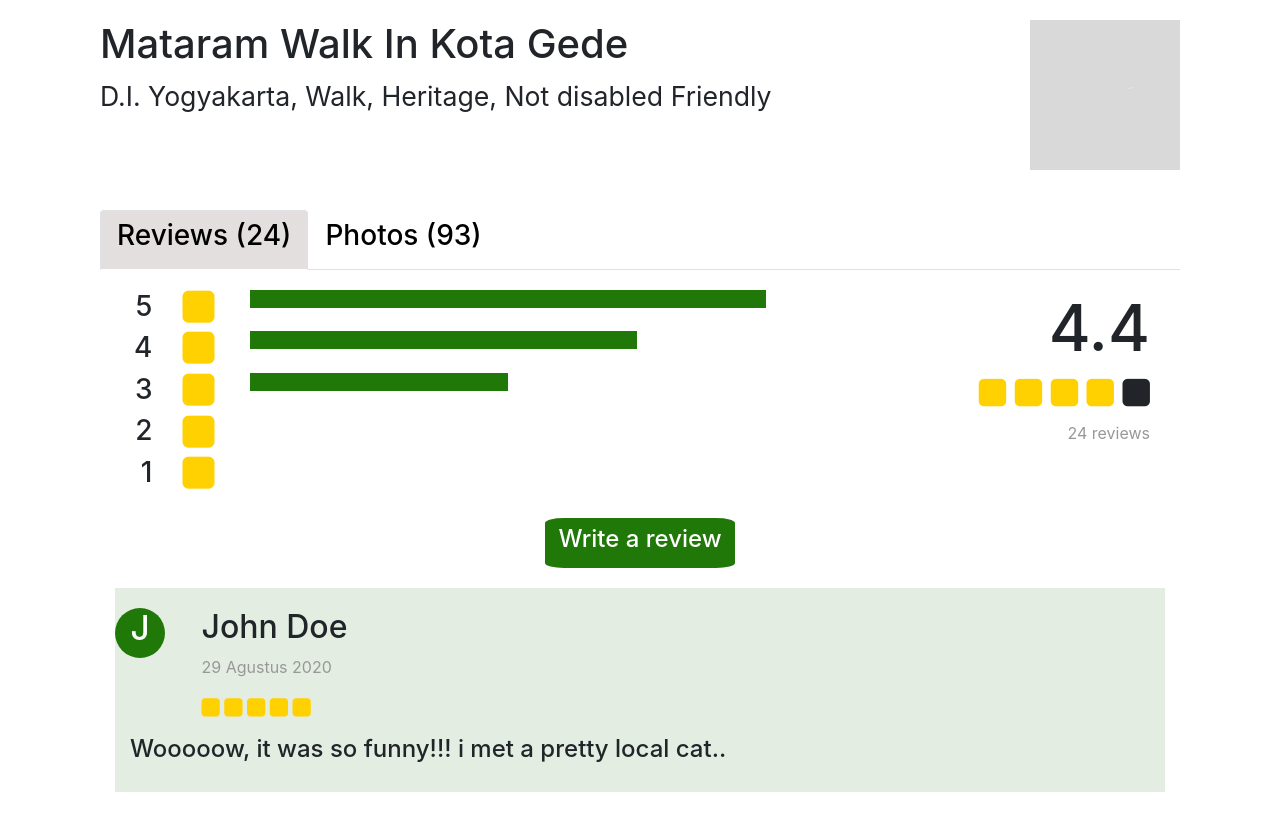
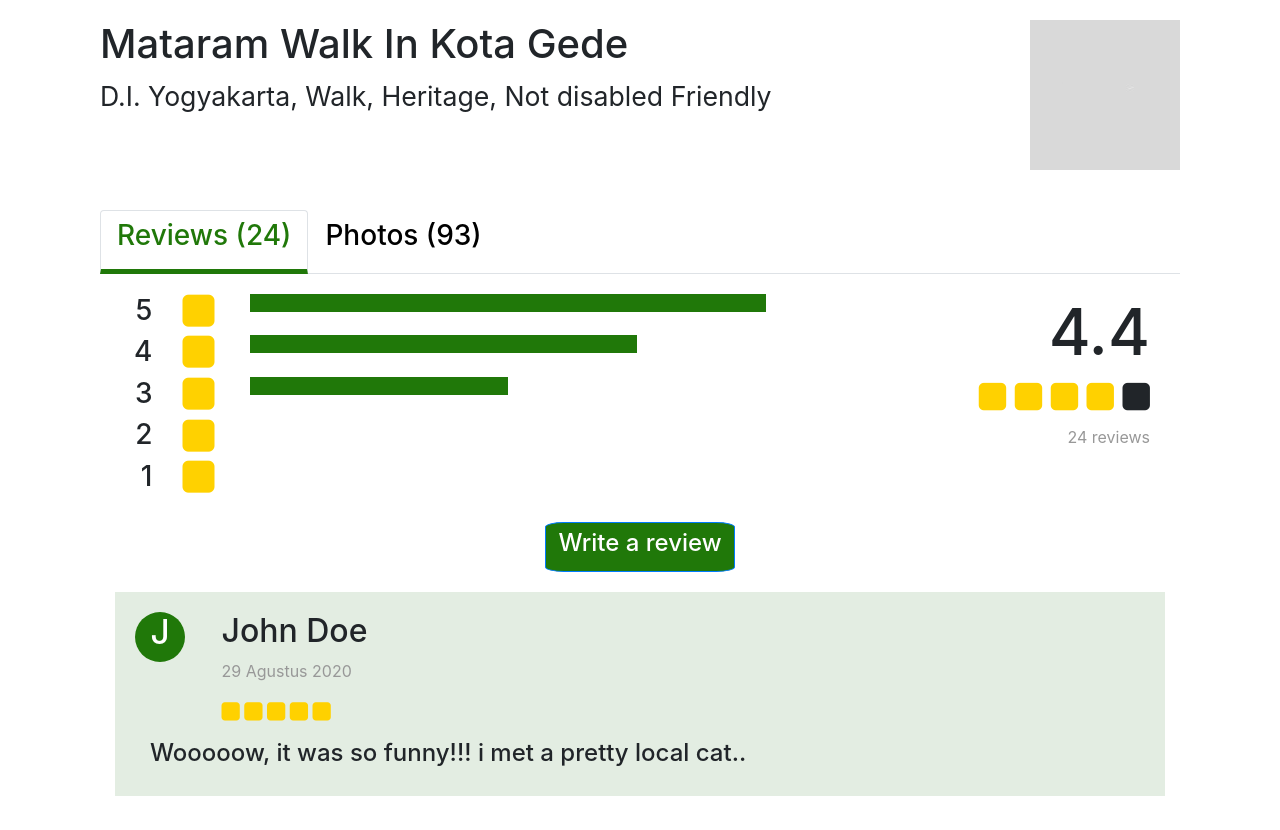
Before and after one commit to arbiminanda/roote-trails, a website: page index.html in a window 1280 px wide. Shown: the part 70-900 px from the top of the page. Drawn offline with nearby package versions, Linux system fonts and the light colour scheme.

Commit message:
28 Oktober 2020 Jam 17.33

```diff
--- a/css/styles.scss
+++ b/css/styles.scss
@@ -14,7 +14,15 @@
 }
 
 a.active.nav-link{
-	background-color: #e4dfdf!important;
+	border-bottom-style: solid;
+  border-bottom-width: 5px;
+  border-bottom-color: #207809!important;
+	color: #207809!important;
+}
+
+.nav-custom .nav-brand,
+.nav-custom .nav-text {
+    color: #000000;
 }
 
 .bar-5 {
@@ -55,8 +63,8 @@ a.active.nav-link{
 	color: #989898;
 }
 
-.text-black {
-	color: #000000;
+.text-green {
+	color: #207809;
 }
 
 .btn {
@@ -79,6 +87,11 @@ a.active.nav-link{
   display: inline-block;
 }
 
+.row-review {
+  @include zero-margin(20px,20px);
+  min-height: 50px;
+}
+
 .text-reviewer {
 	font-size: 25pt;
 	color: #FFFFFF;
@@ -87,3 +100,9 @@ a.active.nav-link{
 .my-rounded {
 	border-radius: 10%;
 }
+
+.nav-link{
+	.active{
+		color: green;
+	}
+}
--- a/index.html
+++ b/index.html
@@ -25,12 +25,12 @@
 			</div>
 			<div class="row row-content">
          <div class="col-12">
-          <ul class="nav nav-tabs" role="tablist">
+          <ul class="nav nav-tabs nav-custom navbar-light" role="tablist">
 						<li class="nav-item">
-							<a class="nav-link active" href="#review" role="tab" data-toggle="tab"><h3 class="text-black">Reviews (24)</h3></a>
+							<a class="nav-link nav-brand active" href="#review" role="tab" data-toggle="tab"><h3>Reviews (24)</h3></a>
 						</li>
 						<li class="nav-item">
-							<a class="nav-link" href="#photos" role="tab" data-toggle="tab"><h3 class="text-black">Photos (93)</h3></a>
+							<a class="nav-link nav-brand" href="#photos" role="tab" data-toggle="tab"><h3>Photos (93)</h3></a>
 						</li>
 					</ul>
 					<div class="tab-content">
@@ -113,12 +113,12 @@
 							</div>
 							<div class="row justify-content-center">
                 <div class="col-auto">
-                  <a href="#WriteReview"><button type="button" class="btn btn-xl my-rounded"><h4 class="text-btn">Write a review</h4></button></a>
+                  <a href="#WriteReview"><button type="button" class="btn btn-primary btn-xl my-rounded"><h4 class="text-btn">Write a review</h4></button></a>
 								</div>
 							</div>
 							<div class="row row-content">
 								<div class="container">
-									<div class="row row-content bg-review">
+									<div class="row row-review bg-review">
 										<div class= "row">
 											<div class="col-3">
 												<span class="dot">
@@ -151,7 +151,7 @@
 							</div>
 							<div class="row row-content">
 								<div class="container">
-									<div class="row row-content bg-review">
+									<div class="row row-review bg-review">
 										<div class= "row">
 											<div class="col-3">
 												<span class="dot">
```
Also changed, not shown: css/styles.css.
